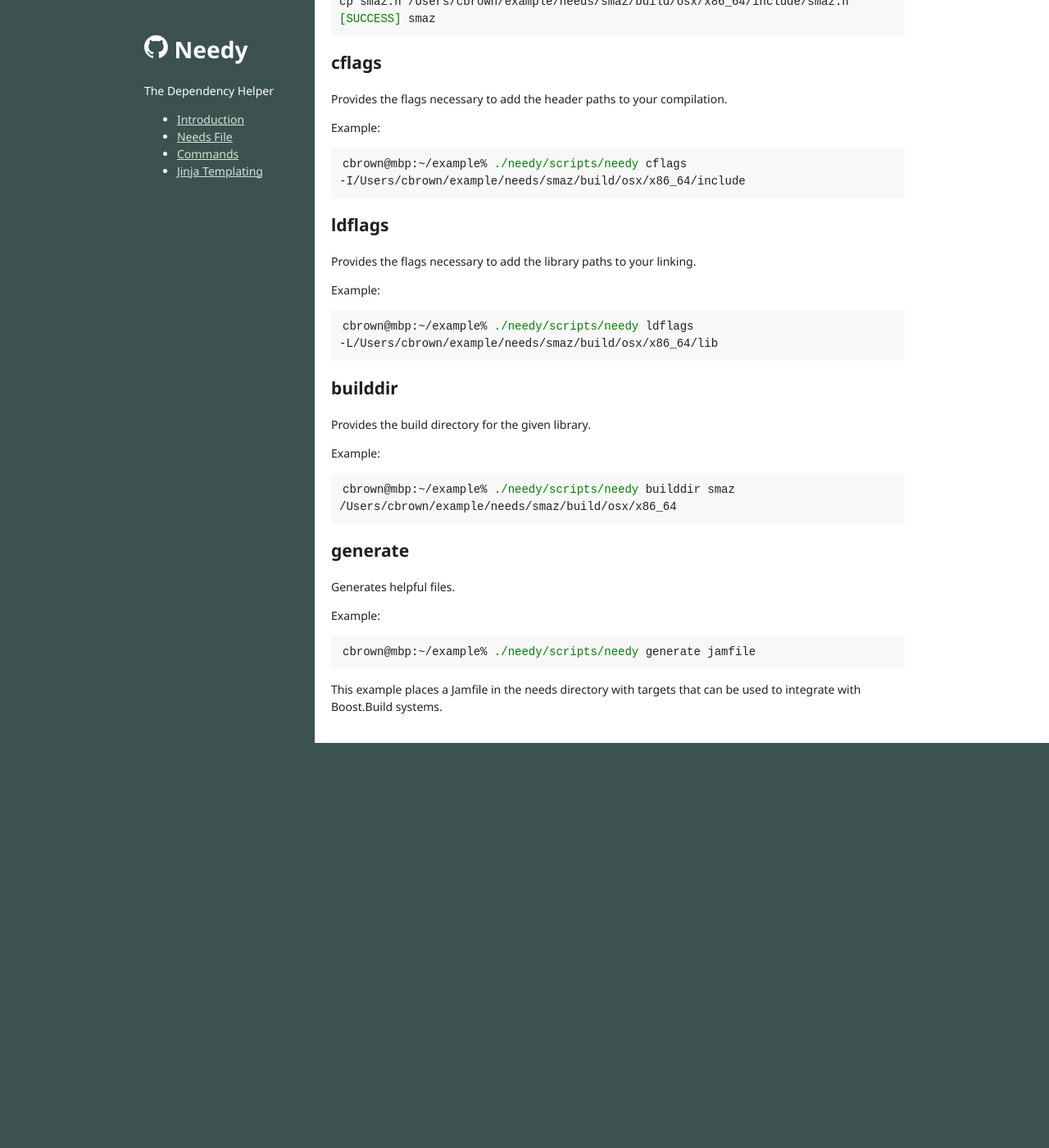
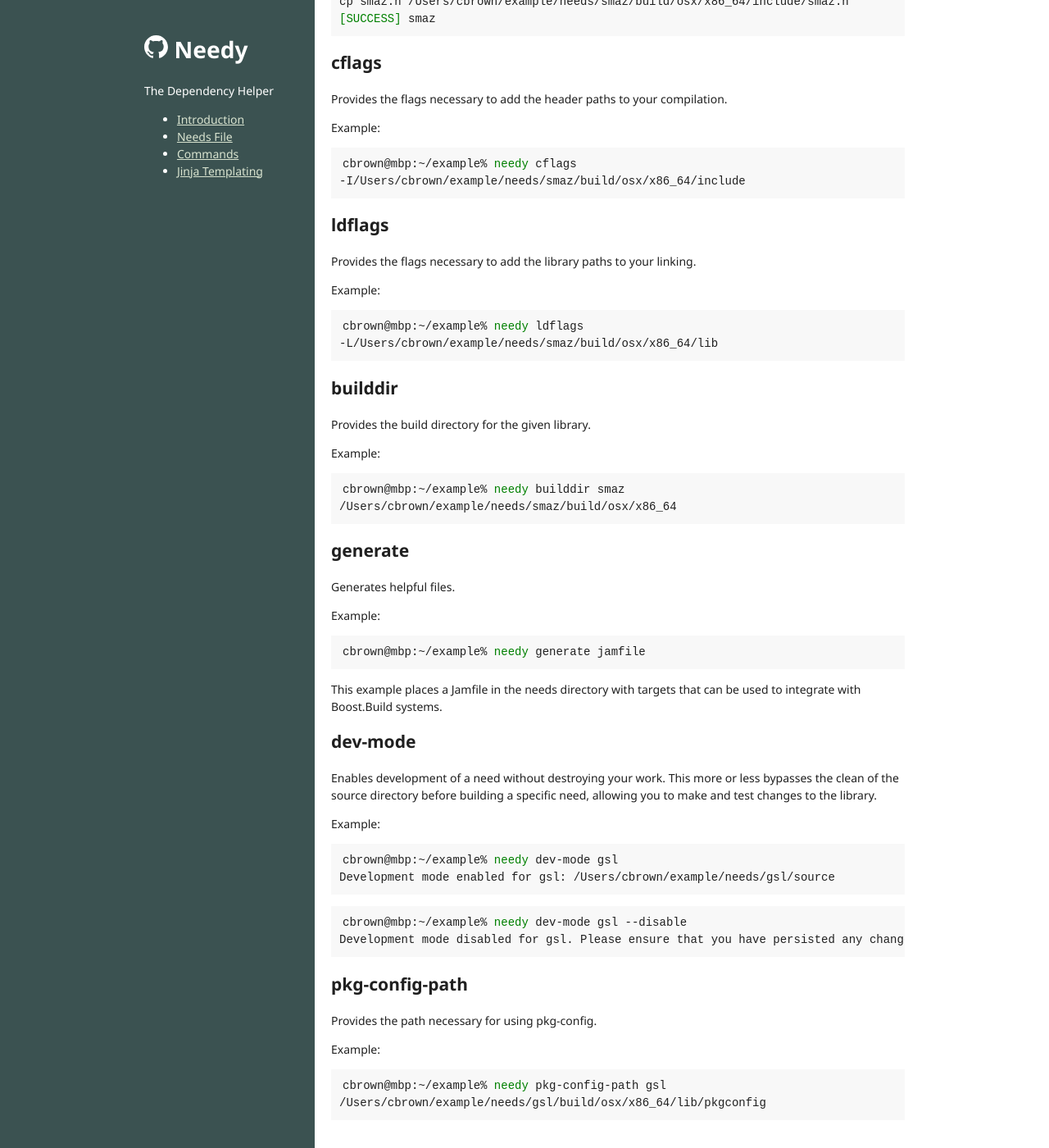
Before and after one commit to ccbrown/needy, a Jekyll site: the page built from commands.md, in a window 1280 px wide and 1400 px high, scrolled down 432 px. Shown: the whole window at 82% size. Built offline with Jekyll 4.4.1, drawn with Linux system fonts in a browser that asks for light colours; before the commit the page ends 1338 px from its top, so only the background shows below that; some of the changed text lies outside the part shown.

Commit message:
update command documentation

```diff
--- a/commands.md
+++ b/commands.md
@@ -14,7 +14,7 @@ Satisfies your needs. This builds the specified libraries for the specified targ
 
 Example:
 
-<pre class="highlight"><code>cbrown@mbp:~/example% <span class="green">./needy/scripts/needy</span> satisfy smaz
+<pre class="highlight"><code>cbrown@mbp:~/example% <span class="green">needy</span> satisfy smaz
 Satisfying needs in /Users/cbrown/example
 <span class="cyan">[OUT-OF-DATE]</span> smaz
 Building for osx x86_64
@@ -31,7 +31,7 @@ Provides the flags necessary to add the header paths to your compilation.
 
 Example:
 
-<pre class="highlight"><code>cbrown@mbp:~/example% <span class="green">./needy/scripts/needy</span> cflags
+<pre class="highlight"><code>cbrown@mbp:~/example% <span class="green">needy</span> cflags
 -I/Users/cbrown/example/needs/smaz/build/osx/x86_64/include</code></pre>
 
 ldflags
@@ -41,7 +41,7 @@ Provides the flags necessary to add the library paths to your linking.
 
 Example:
 
-<pre class="highlight"><code>cbrown@mbp:~/example% <span class="green">./needy/scripts/needy</span> ldflags
+<pre class="highlight"><code>cbrown@mbp:~/example% <span class="green">needy</span> ldflags
 -L/Users/cbrown/example/needs/smaz/build/osx/x86_64/lib</code></pre>
 
 builddir
@@ -51,7 +51,7 @@ Provides the build directory for the given library.
 
 Example:
 
-<pre class="highlight"><code>cbrown@mbp:~/example% <span class="green">./needy/scripts/needy</span> builddir smaz
+<pre class="highlight"><code>cbrown@mbp:~/example% <span class="green">needy</span> builddir smaz
 /Users/cbrown/example/needs/smaz/build/osx/x86_64</code></pre>
 
 generate
@@ -61,6 +61,29 @@ Generates helpful files.
 
 Example:
 
-<pre class="highlight"><code>cbrown@mbp:~/example% <span class="green">./needy/scripts/needy</span> generate jamfile</code></pre>
+<pre class="highlight"><code>cbrown@mbp:~/example% <span class="green">needy</span> generate jamfile</code></pre>
 
 This example places a Jamfile in the needs directory with targets that can be used to integrate with Boost.Build systems.
+
+dev-mode
+--
+
+Enables development of a need without destroying your work. This more or less bypasses the clean of the source directory before building a specific need, allowing you to make and test changes to the library.
+
+Example:
+
+<pre class="highlight"><code>cbrown@mbp:~/example% <span class="green">needy</span> dev-mode gsl
+Development mode enabled for gsl: /Users/cbrown/example/needs/gsl/source</code></pre>
+
+<pre class="highlight"><code>cbrown@mbp:~/example% <span class="green">needy</span> dev-mode gsl --disable
+Development mode disabled for gsl. Please ensure that you have persisted any changes you wish to keep.</code></pre>
+
+pkg-config-path
+--
+
+Provides the path necessary for using pkg-config.
+
+Example:
+
+<pre class="highlight"><code>cbrown@mbp:~/example% <span class="green">needy</span> pkg-config-path gsl
+/Users/cbrown/example/needs/gsl/build/osx/x86_64/lib/pkgconfig</code></pre>
```
Also changed, not shown: other parts of commands.md (+1 -1 lines).
